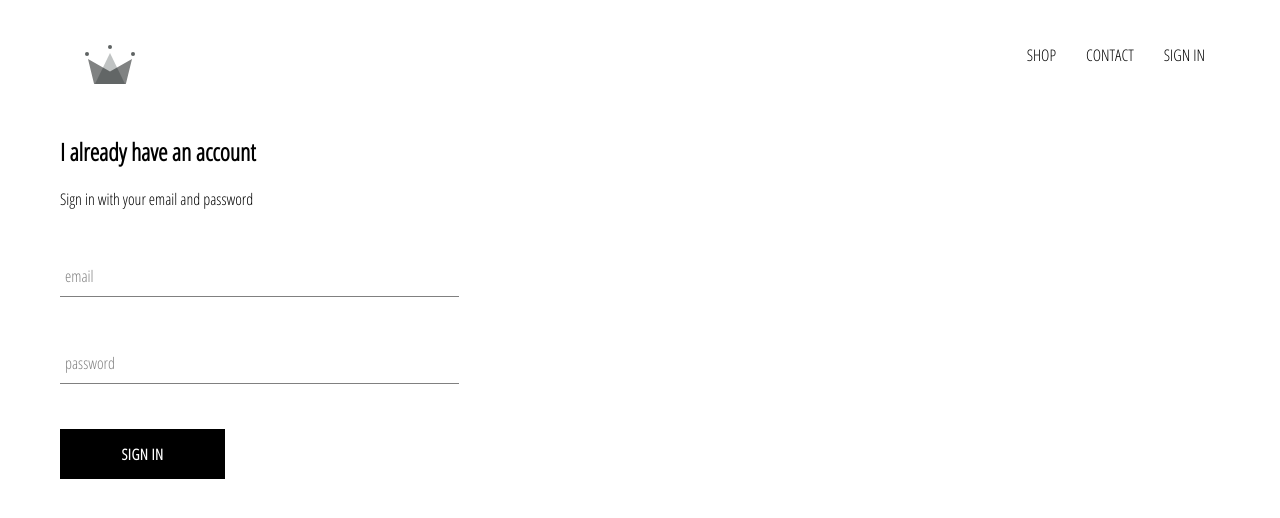
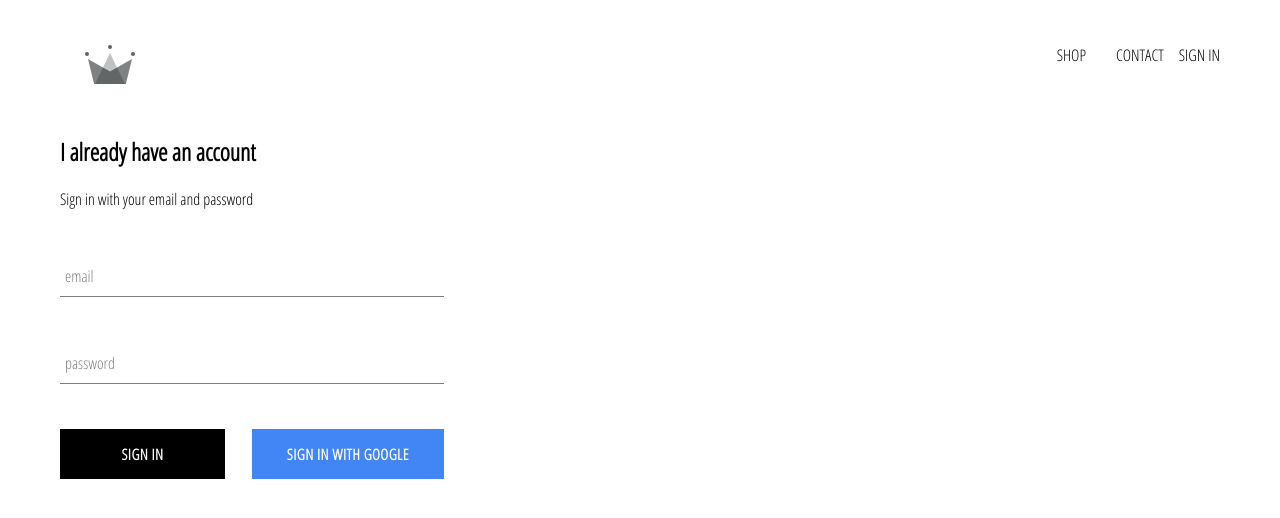
Before and after one commit to p4avinash/clothing-shop, a React (Create React App) app: page /signin in a window 1280 px wide. Shown: the top 518 px of the page. Built offline with nearby package versions, Linux system fonts and the light colour scheme; no server answers.

Commit message:
added the google sign in button and made it working

```diff
--- a/package.json
+++ b/package.json
@@ -6,6 +6,8 @@
     "@testing-library/jest-dom": "^4.2.4",
     "@testing-library/react": "^9.5.0",
     "@testing-library/user-event": "^7.2.1",
+    "dotenv": "^8.2.0",
+    "firebase": "^7.17.1",
     "node-sass": "^4.14.1",
     "react": "^16.13.1",
     "react-dom": "^16.13.1",
--- a/src/App.css
+++ b/src/App.css
@@ -1,3 +1,7 @@
+* {
+  box-sizing: border-box;
+}
+
 body {
   font-family: "Open Sans Condensed", sans-serif;
   padding: 20px 60px;
--- a/src/App.js
+++ b/src/App.js
@@ -1,15 +1,38 @@
-import React from "react";
+import React, { Component } from "react";
 import "./App.css";
 import Homepage from "./pages/homepage/Homepage";
 import ShopPage from "./pages/shops/shop-page";
 import { Switch, Route } from "react-router-dom";
 import Header from "./components/header/header";
 import SignInAndSignUp from "./pages/signIn-and-signUp/signIn-and-signUp";
+import { auth } from "./firebase/firebase.utils";
 
-function App() {
+class App extends Component {
+  constructor() {
+    super();
+
+    this.state = {
+      currentUser: null,
+    };
+  }
+
+  unsubscribeFromAuth = null;
+
+  componentDidMount() {
+    this.unsubscribeFromAuth = auth.onAuthStateChanged((user) => {
+      this.setState({ currentUser: user });
+      console.log(user);
+    });
+  }
+
+  componentWillUnmount() {
+    this.unsubscribeFromAuth();
+  }
+
+  render() {
     return (
       <div>
-      <Header />
+        <Header currentUser={this.state.currentUser} />
         <Switch>
           <Route exact path="/" component={Homepage} />
           <Route exact path="/shop" component={ShopPage} />
@@ -18,5 +41,6 @@
       </div>
     );
   }
+}
 
 export default App;
--- a/src/components/header/header.jsx
+++ b/src/components/header/header.jsx
@@ -2,8 +2,9 @@
 import { Link } from "react-router-dom";
 import "./header.scss";
 import { ReactComponent as Logo } from "../../assests/crown.svg";
+import { auth } from "../../firebase/firebase.utils";
 
-const Header = () => {
+const Header = ({ currentUser }) => {
   return (
     <div className="header">
       <Link to="/" className="logo-container">
@@ -17,9 +18,13 @@
         <Link className="option" to="/shop">
           CONTACT
         </Link>
-        <Link className="option" to="/signin">
-          SIGN IN
-        </Link>
+        {currentUser ? (
+          <div className="option" onClick={() => auth.signOut()}>
+            SIGN OUT
+          </div>
+        ) : (
+          <Link to="/signin">SIGN IN</Link>
+        )}
       </div>
     </div>
   );
--- a/src/components/header/header.scss
+++ b/src/components/header/header.scss
@@ -20,6 +20,7 @@
 
     .option {
       padding: 10px 15px;
+      cursor: pointer;
     }
   }
 }
--- a/src/components/sign-in/sign-in.jsx
+++ b/src/components/sign-in/sign-in.jsx
@@ -2,6 +2,7 @@
 import "./sign-in.scss";
 import FormInput from "../form-input/form-input";
 import CustomButton from "../custom-button/custom-button";
+import { signInWithGoogle } from "../../firebase/firebase.utils";
 
 class SignIn extends Component {
   constructor(props) {
@@ -38,8 +39,8 @@
             type="email"
             name="email"
             value={this.state.email}
+            label="email"
             required
-            label="email"
           />
 
           <FormInput
@@ -47,11 +48,17 @@
             type="password"
             name="password"
             value={this.state.password}
+            label="password"
             required
-            label="password"
           />
 
-          <CustomButton type="submit">Sign In</CustomButton>
+          <div className="buttons">
+            <CustomButton type="submit">Sign In</CustomButton>
+            {/* I don't know why, but the "custombutton tag" should work here but it's not working so i just made it a normal button and gave the styles */}
+            <button className="googlebtn" onClick={signInWithGoogle}>
+              sign in with google
+            </button>
+          </div>
         </form>
       </div>
     );
--- a/src/components/sign-in/sign-in.scss
+++ b/src/components/sign-in/sign-in.scss
@@ -7,3 +7,31 @@
     margin: 10px 0px;
   }
 }
+
+.googlebtn {
+  min-width: 165px;
+  width: auto;
+  height: 50px;
+  letter-spacing: 0.5px;
+  line-height: 50px;
+  padding: 0 35px 0 35px;
+  font-size: 15px;
+  background-color: #4285f4;
+  color: white;
+  text-transform: uppercase;
+  font-family: "Open Sans Condensed";
+  font-weight: bolder;
+  border: none;
+  cursor: pointer;
+
+  &:hover {
+    background-color: #357ae8;
+    color: white;
+    border: none;
+  }
+}
+
+.buttons {
+  display: flex;
+  justify-content: space-between;
+}
--- /dev/null
+++ b/src/firebase/firebase.utils.js
@@ -0,0 +1,28 @@
+import firebase from "firebase/app";
+import "firebase/firestore";
+import "firebase/auth";
+
+const config = {
+  apiKey: process.env.REACT_APP_KEY,
+  authDomain: "clothing-shop-db-994c8.firebaseapp.com",
+  databaseURL: "https://clothing-shop-db-994c8.firebaseio.com",
+  projectId: "clothing-shop-db-994c8",
+  storageBucket: "clothing-shop-db-994c8.appspot.com",
+  messagingSenderId: "493520233612",
+  appId: "1:493520233612:web:1d3a52376ab364477187a9",
+  measurementId: "G-H65G83WW7V",
+};
+
+firebase.initializeApp(config);
+
+//some code for setting up the firebase
+
+export const auth = firebase.auth();
+export const firestore = firebase.firestore();
+
+const provider = new firebase.auth.GoogleAuthProvider();
+provider.setCustomParameters({ prompt: "select_account" });
+
+export const signInWithGoogle = () => auth.signInWithPopup(provider);
+
+export default firebase;
```
Also changed, not shown: 2 other files (tests, documents, lock files or other folders). Lines whose indentation alone changed are shown as unchanged.
